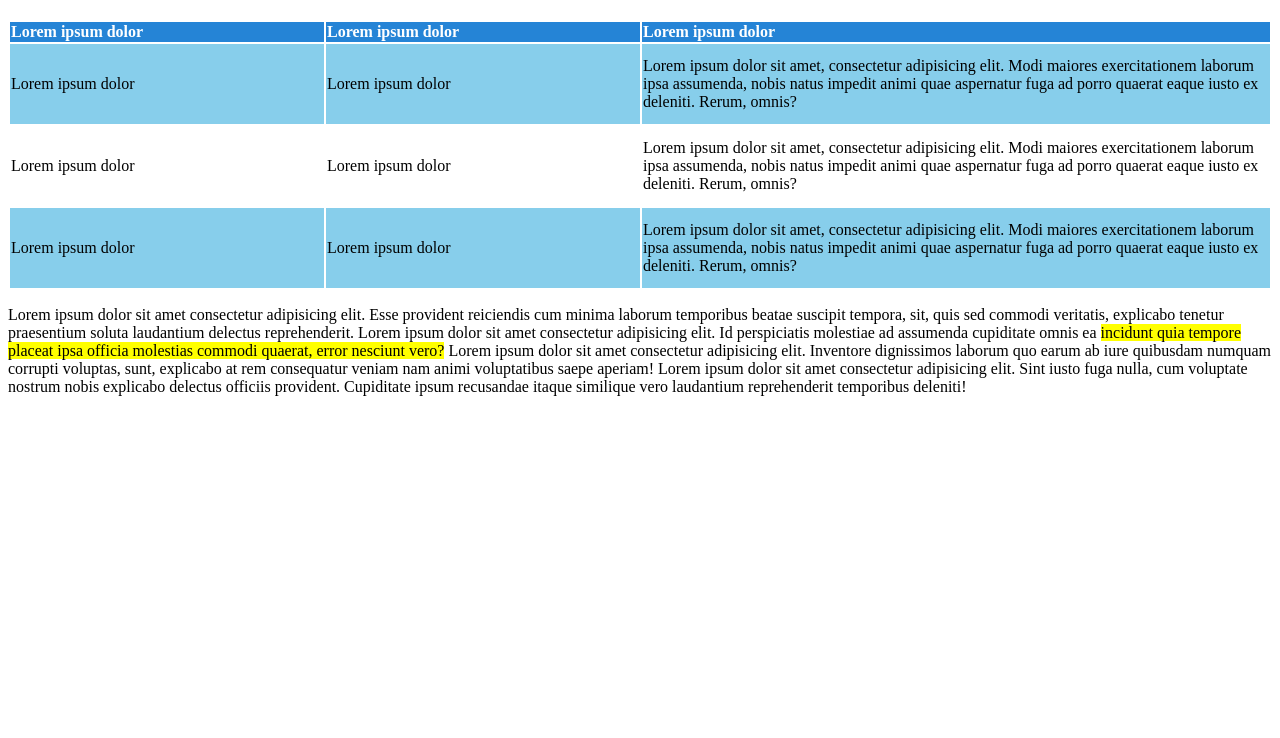
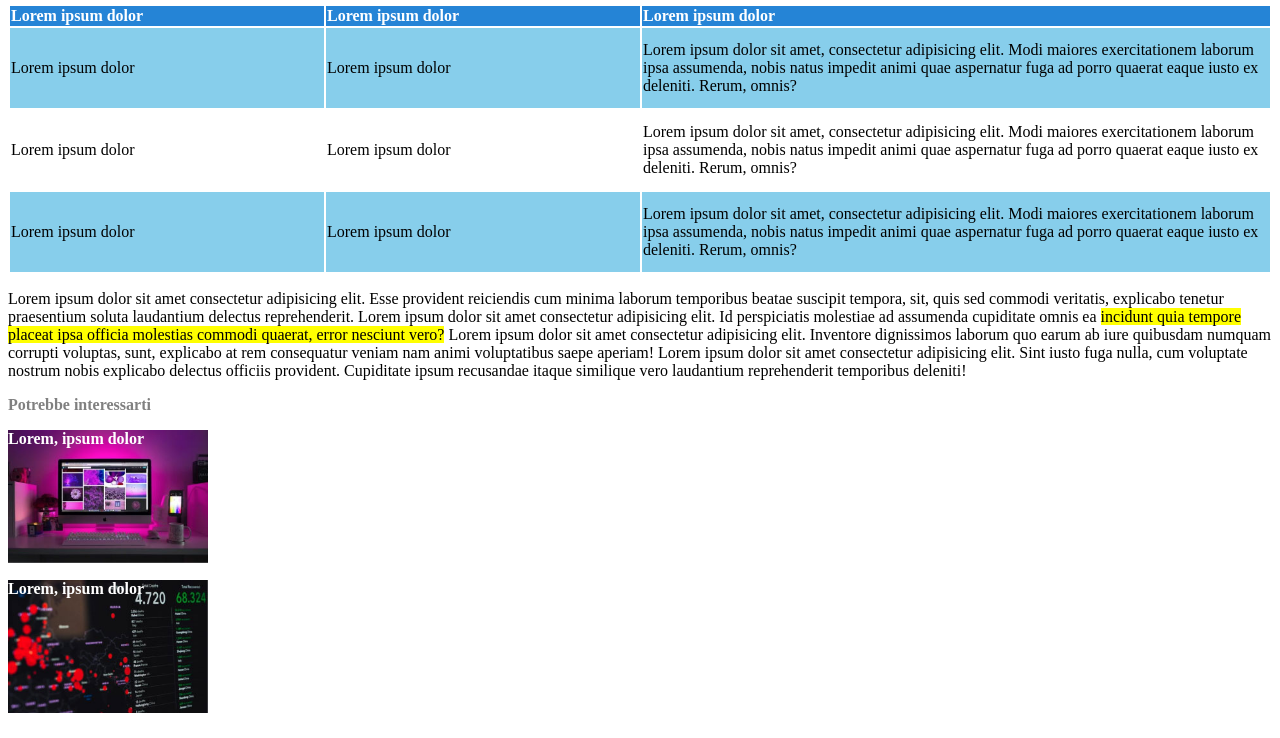
Before and after one commit to lorenzokata/html-css-booleaner, a plain HTML site: page index.html in a window 1280 px wide. Shown: the part 788-1526 px from the top of the page. Before the commit the page ends 1200 px from the top, so only its background shows below. Drawn offline with Linux system fonts and the light colour scheme.

Commit message:
add sezione "Potrebbe interessarti"

```diff
--- a/index.html
+++ b/index.html
@@ -95,11 +95,19 @@
             </p>
             <!-- Fine secondo paragrafo -->
 
+            <!-- Potrebbe interessarti -->
+            <p class="text-grey">
+                <strong>Potrebbe interessarti</strong>
+            </p>
 
+            <!-- Link finali -->
+            <div class="monitor">
+                <strong>Lorem, ipsum dolor</strong>
+            </div>
 
-
-
-
+            <div class="monitor-2">
+                <strong>Lorem, ipsum dolor</strong>
+            </div>
 
         </main>
         <!-- Fine main -->
--- a/style.css
+++ b/style.css
@@ -9,7 +9,7 @@ header{
 
 
 .logo{
-    width: 20%;
+    width: 15%;
 }
 
 .text-grey{
@@ -49,3 +49,19 @@ td{
 .terza-colonna{
     width: 50%;
 }
+
+.monitor{
+    background-image: url(img/monitor.jpg);
+    background-size: 200px;
+    background-repeat: no-repeat;
+    height: 150px;
+    color: white;
+}
+
+.monitor-2{
+    background-image: url(img/graph.jpg);
+    background-size: 200px;
+    background-repeat: no-repeat;
+    height: 150px;
+    color: white;
+}
```
